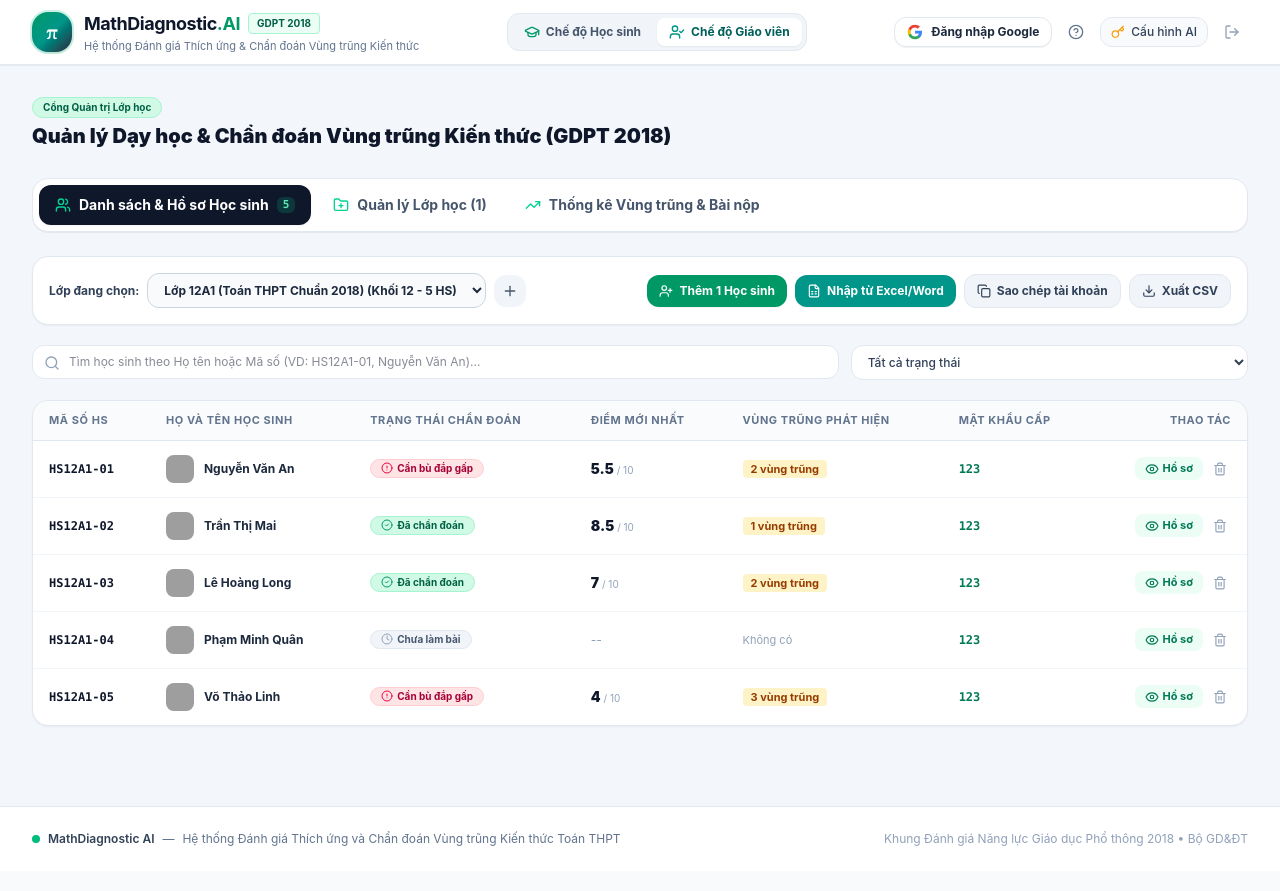
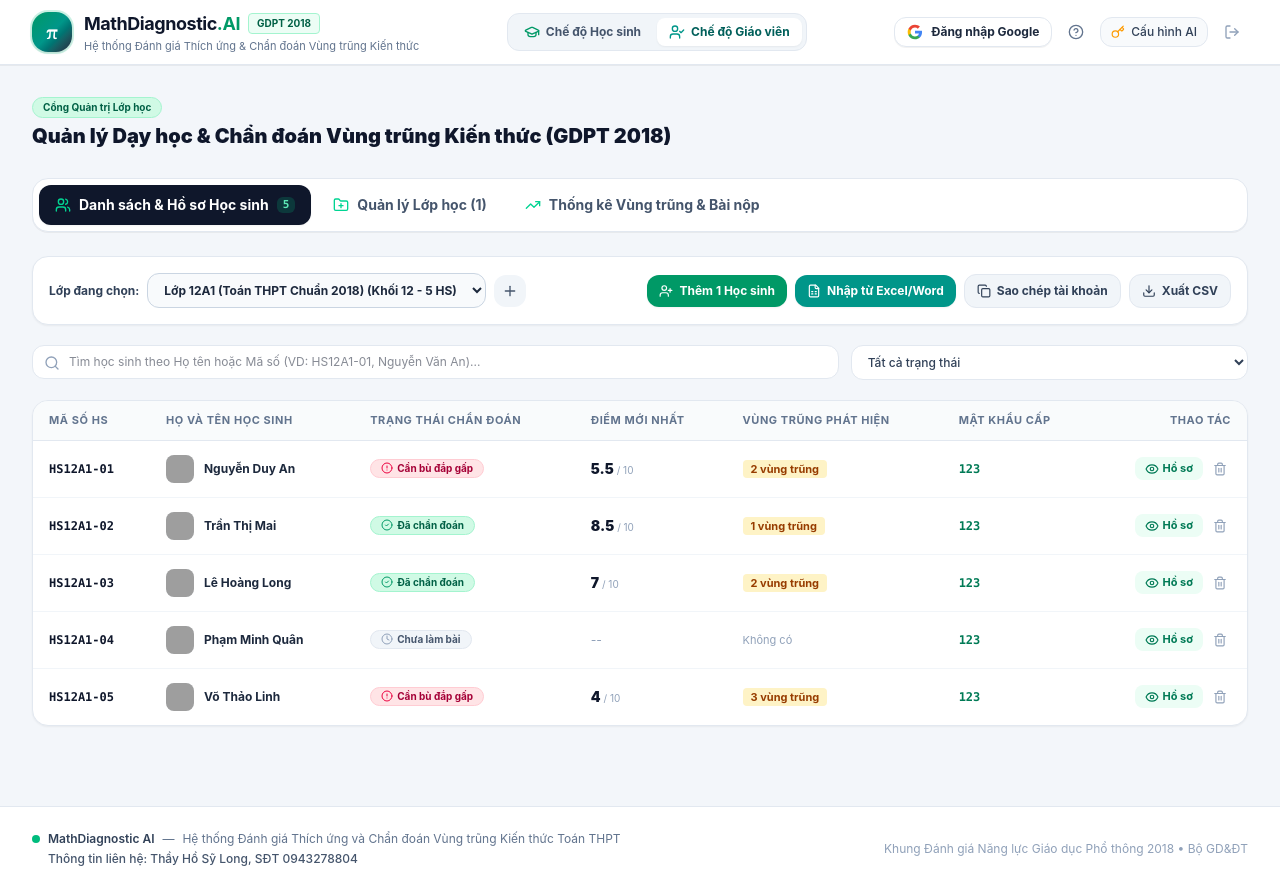
Before and after one commit to freelife0510-sys/covanhoctap, a React (Vite) app: page / in a window 1280 px wide. Built offline with nearby package versions, Linux system fonts and the light colour scheme; grey boxes are pictures that could not be loaded.

Commit message:
Update student welcome text and add teacher contact info to footer

```diff
--- a/src/App.tsx
+++ b/src/App.tsx
@@ -350,15 +350,20 @@ export default function App() {
 
       {/* Sư phạm Footer */}
       <footer className="no-print mt-12 py-6 bg-white border-t border-slate-200 text-xs text-slate-500">
-        <div className="max-w-7xl mx-auto px-4 sm:px-6 lg:px-8 flex flex-col sm:flex-row items-center justify-between gap-3">
-          <div className="flex items-center gap-2">
-            <span className="w-2 h-2 rounded-full bg-emerald-500"></span>
-            <span className="font-semibold text-slate-700">MathDiagnostic AI</span>
-            <span>—</span>
-            <span>Hệ thống Đánh giá Thích ứng và Chẩn đoán Vùng trũng Kiến thức Toán THPT</span>
+        <div className="max-w-7xl mx-auto px-4 sm:px-6 lg:px-8 flex flex-col md:flex-row items-start md:items-center justify-between gap-3">
+          <div className="space-y-1">
+            <div className="flex items-center gap-2">
+              <span className="w-2 h-2 rounded-full bg-emerald-500"></span>
+              <span className="font-semibold text-slate-700">MathDiagnostic AI</span>
+              <span>—</span>
+              <span>Hệ thống Đánh giá Thích ứng và Chẩn đoán Vùng trũng Kiến thức Toán THPT</span>
+            </div>
+            <div className="text-slate-600 font-medium pl-4">
+              Thông tin liên hệ: Thầy Hồ Sỹ Long, SĐT 0943278804
+            </div>
           </div>
 
-          <div className="text-slate-400">
+          <div className="text-slate-400 text-left md:text-right pl-4 md:pl-0">
             Khung Đánh giá Năng lực Giáo dục Phổ thông 2018 • Bộ GD&ĐT
           </div>
         </div>
--- a/src/components/StudentLoginModal.tsx
+++ b/src/components/StudentLoginModal.tsx
@@ -189,7 +189,7 @@ export const StudentLoginModal: React.FC<StudentLoginModalProps> = ({
 
             <div className="space-y-1.5">
               {[
-                { code: 'HS12A1-01', name: 'Nguyễn Văn An', pass: '123', tag: 'Lớp 12A1' },
+                { code: 'HS12A1-01', name: 'Nguyễn Duy An', pass: '123', tag: 'Lớp 12A1' },
                 { code: 'HS12A1-02', name: 'Trần Thị Mai', pass: '123', tag: 'Lớp 12A1' },
                 { code: 'HS12A1-03', name: 'Lê Hoàng Nam', pass: '123', tag: 'Lớp 12A1' },
               ].map((st) => (
--- a/src/components/StudentWorkspace.tsx
+++ b/src/components/StudentWorkspace.tsx
@@ -63,7 +63,7 @@ export const StudentWorkspace: React.FC<StudentWorkspaceProps> = ({
     {
       id: 'welcome-msg',
       sender: 'assistant',
-      text: `Xin chào **${student.name || 'em'}**! Thầy/Cô và Cố vấn AI sẵn sàng đồng hành cùng em trong môn Toán THPT (Chuẩn GDPT 2018).\n\nEm có thể:\n1. **Gõ câu hỏi** hoặc dạng bài toán chưa biết cách làm.\n2. **Tải lên bài tập đã giải** (ảnh chữ viết tay, file Word \`.docx\`, file PDF).\n3. Yêu cầu **ra bài tập tự động** để rèn luyện củng cố.\n\nKết quả chẩn đoán và hướng dẫn sẽ được xuất bản thành **Tờ Phiếu A4 bên phải** để em đọc và tải về file **Word (.docx) tích hợp MathType**!`,
+      text: `Xin chào **${student.name || 'Nguyễn Duy An'}**! Thầy/Cô và Cố vấn AI sẵn sàng đồng hành cùng em trong môn Toán THPT.\n\nEm có thể:\n1. **Gõ câu hỏi** hoặc dạng bài toán chưa biết cách làm.\n2. **Tải lên bài tập đã giải** (ảnh chữ viết tay, file Word \`.docx\`, file PDF) để cố vấn AI hỗ trợ bạn.`,
       timestamp: new Date().toLocaleTimeString('vi-VN', { hour: '2-digit', minute: '2-digit' }),
     },
   ]);
@@ -78,7 +78,7 @@ export const StudentWorkspace: React.FC<StudentWorkspaceProps> = ({
     // Khởi tạo một mẫu A4 ban đầu
     return {
       title: 'Phiếu Học Tập & Chẩn Đoán Sư Phạm GDPT 2018',
-      studentName: student.name || 'Nguyễn Văn An',
+      studentName: student.name || 'Nguyễn Duy An',
       studentId: student.id || 'HS12A1-01',
       className: student.className || 'Lớp 12A1 (Toán THPT)',
       teacherName: student.teacherName || 'Bộ môn Toán THPT',
@@ -127,6 +127,20 @@ export const StudentWorkspace: React.FC<StudentWorkspaceProps> = ({
   useEffect(() => {
     scrollToBottom();
   }, [messages, isProcessing]);
+
+  useEffect(() => {
+    setMessages((prev) => {
+      if (prev.length > 0 && prev[0].id === 'welcome-msg') {
+        const updated = [...prev];
+        updated[0] = {
+          ...updated[0],
+          text: `Xin chào **${student.name || 'Nguyễn Duy An'}**! Thầy/Cô và Cố vấn AI sẵn sàng đồng hành cùng em trong môn Toán THPT.\n\nEm có thể:\n1. **Gõ câu hỏi** hoặc dạng bài toán chưa biết cách làm.\n2. **Tải lên bài tập đã giải** (ảnh chữ viết tay, file Word \`.docx\`, file PDF) để cố vấn AI hỗ trợ bạn.`,
+        };
+        return updated;
+      }
+      return prev;
+    });
+  }, [student.name]);
 
   // Xử lý đính kèm tệp
   const handleFileUpload = async (e: React.ChangeEvent<HTMLInputElement>) => {
--- a/src/services/storageService.ts
+++ b/src/services/storageService.ts
@@ -72,7 +72,7 @@ export function createSampleDataForTeacher(teacher: Teacher): {
     {
       id: 'HS12A1-01',
       studentCode: 'HS12A1-01',
-      name: 'Nguyễn Văn An',
+      name: 'Nguyễn Duy An',
       classId: sampleClassId,
       className: sampleClass.name,
       teacherId: teacher.id,
```
